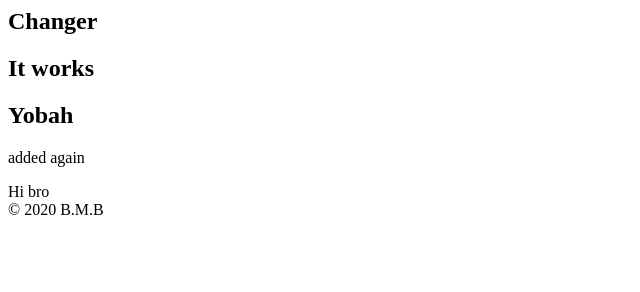
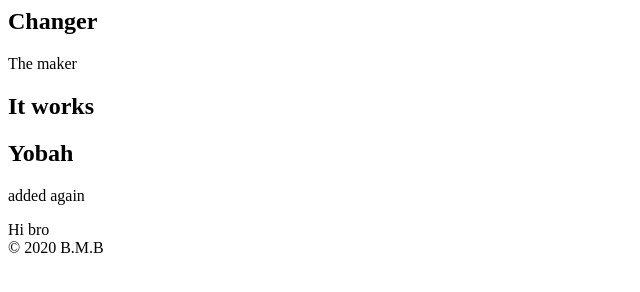
Before and after one commit to yobahBertrandYonkou/may5task, a plain HTML site: page index.html in a window 1280 px wide. Shown: the whole page, without its empty margins (0-640 px from the left). Drawn offline with Linux system fonts and the light colour scheme.

Commit message:
8th from dev

```diff
--- a/index.html
+++ b/index.html
@@ -1,4 +1,5 @@
 <nav><h1>Changer</h1>
+<p>The maker</p>
 <h1>It works</h1>
 <h2>Yobah</h2>
 <p>added again</p>
```
